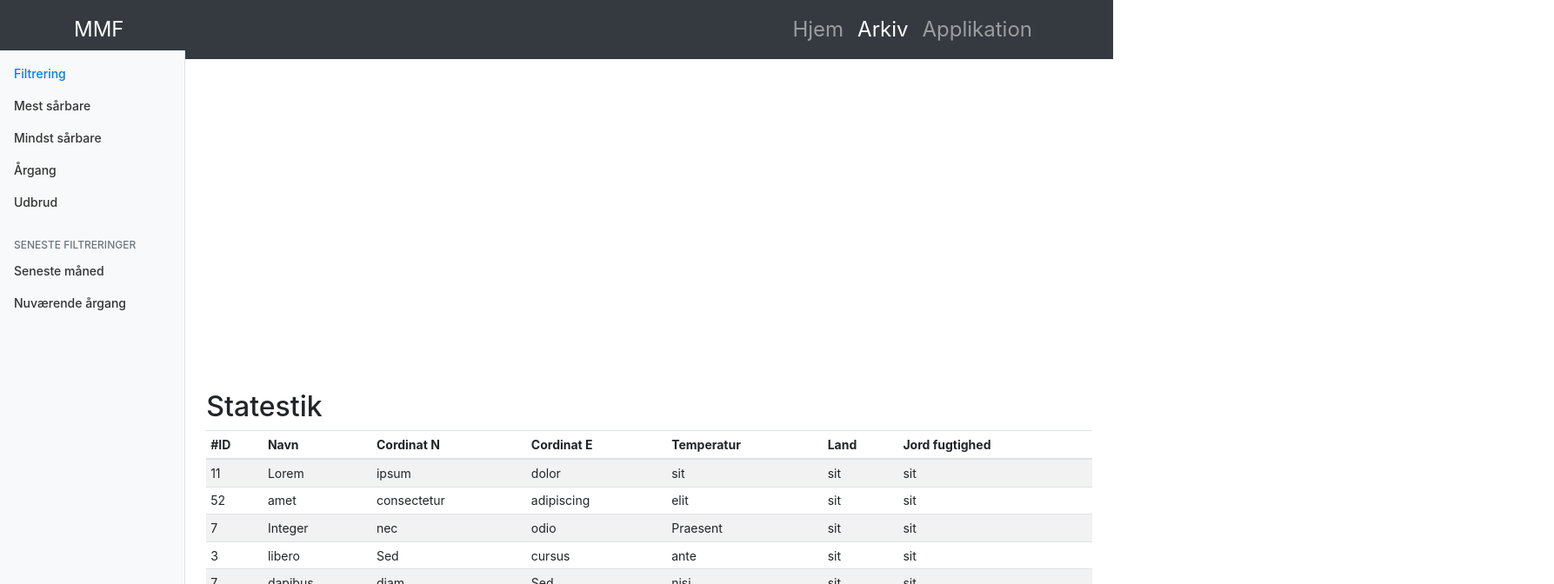
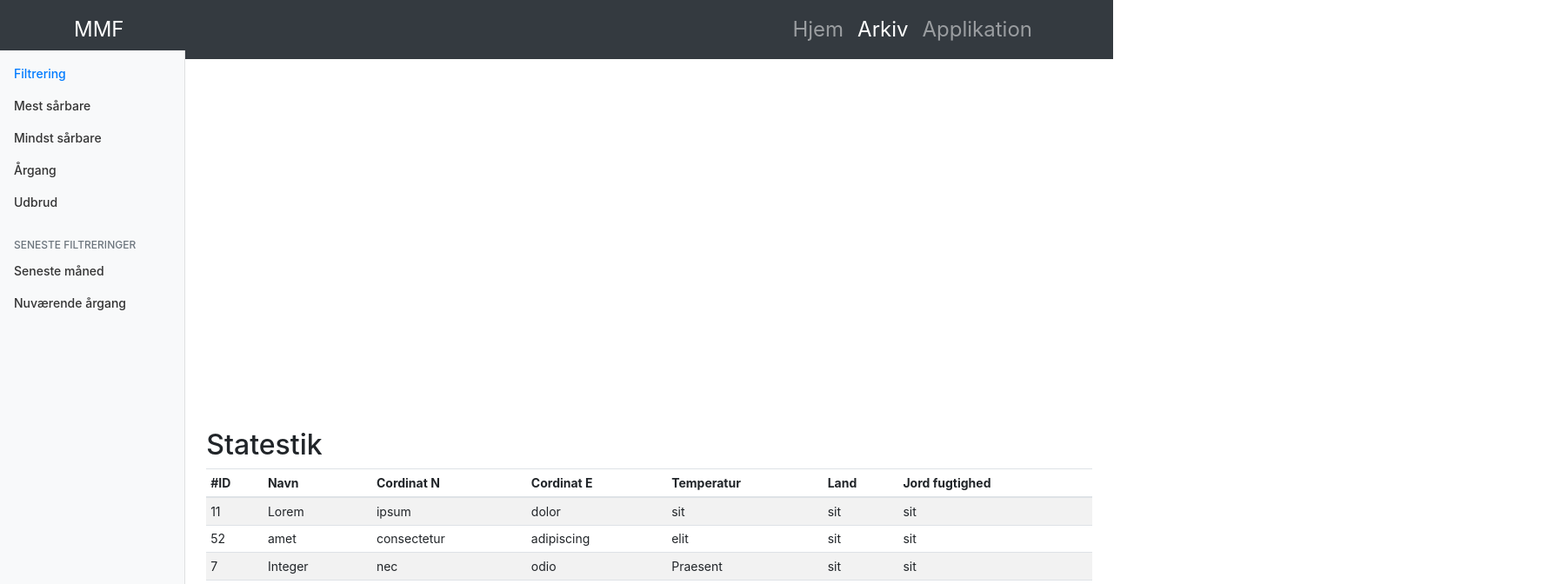
Before and after one commit to sjory3/5UgersProjekt, an Angular app in the folder MMF/: page /archive in a window 1280 px wide. Shown: the top 672 px of the page at 87% size, 1787 px wide, since content can reach past the window. Built offline with nearby package versions, Linux system fonts and the light colour scheme; some icons are missing.

Commit message:
component made and alternated

```diff
--- a/MMF/src/app/app.module.ts
+++ b/MMF/src/app/app.module.ts
@@ -7,6 +7,7 @@ import { AppComponent } from './app.component';
 import { FrontPageComponent } from './front-page/front-page.component';
 import { ArchiveComponent } from './archive/archive.component';
 import { ApplicationComponent } from './application/application.component';
+import { GraphComponent } from './graph/graph.component';
 
 
 @NgModule({
@@ -14,7 +15,8 @@ import { ApplicationComponent } from './application/application.component';
     AppComponent,
     FrontPageComponent,
     ArchiveComponent,
-    ApplicationComponent
+    ApplicationComponent,
+    GraphComponent
   ],
   imports: [
     BrowserModule,
--- a/MMF/src/app/archive/archive.component.css
+++ b/MMF/src/app/archive/archive.component.css
@@ -91,3 +91,9 @@ body {
 
   .border-top { border-top: 1px solid #e5e5e5; }
   .border-bottom { border-bottom: 1px solid #e5e5e5; }
+
+  .canvasStyle{
+    width : 1550px !important;
+    height : 400px !important;
+    margin-top: 4.5rem !important;
+  }
--- a/MMF/src/app/archive/archive.component.html
+++ b/MMF/src/app/archive/archive.component.html
@@ -1,4 +1,5 @@
 <html lang="en">
+
 <head>
   <meta charset="utf-8">
   <meta name="viewport" content="width=device-width, initial-scale=1, shrink-to-fit=no">
@@ -95,7 +96,7 @@
 
 
 
-          <canvas class="my-4" id="myChart" width="900" height="380"></canvas>
+        <canvas class="canvasStyle" id="myChart"></canvas>
 
         <h2>Statestik</h2>
         <div class="table-responsive">
@@ -213,7 +214,9 @@
   <!-- Bootstrap core JavaScript
     ================================================== -->
   <!-- Placed at the end of the document so the pages load faster -->
-    <script src="https://code.jquery.com/jquery-3.2.1.slim.min.js" integrity="sha384-KJ3o2DKtIkvYIK3UENzmM7KCkRr/rE9/Qpg6aAZGJwFDMVNA/GpGFF93hXpG5KkN" crossorigin="anonymous"></script>
+  <script src="https://code.jquery.com/jquery-3.2.1.slim.min.js"
+    integrity="sha384-KJ3o2DKtIkvYIK3UENzmM7KCkRr/rE9/Qpg6aAZGJwFDMVNA/GpGFF93hXpG5KkN"
+    crossorigin="anonymous"></script>
   <script>window.jQuery || document.write('<script src="../../../../assets/js/vendor/jquery-slim.min.js"><\/script>')</script>
   <script src="../../../../assets/js/vendor/popper.min.js"></script>
   <script src="../../../../dist/js/bootstrap.min.js"></script>
@@ -256,4 +259,5 @@
     });
   </script>
 </body>
+
 </html>
--- /dev/null
+++ b/MMF/src/app/graph/graph.component.css
@@ -0,0 +1,4 @@
+#chart {
+  max-width: 650px;
+  margin: 35px auto;
+}
--- /dev/null
+++ b/MMF/src/app/graph/graph.component.html
@@ -0,0 +1,6 @@
+<div id="chart">
+    <apx-chart [series]="chartOptions.series" [chart]="chartOptions.chart" [xaxis]="chartOptions.xaxis"
+        [dataLabels]="chartOptions.dataLabels" [grid]="chartOptions.grid" [stroke]="chartOptions.stroke"
+        [title]="chartOptions.title" [labels]="chartOptions.labels" [annotations]="chartOptions.annotations">
+    </apx-chart>
+</div>
--- /dev/null
+++ b/MMF/src/app/graph/graph.component.ts
@@ -0,0 +1,15 @@
+import { Component, OnInit } from '@angular/core';
+
+@Component({
+  selector: 'app-graph',
+  templateUrl: './graph.component.html',
+  styleUrls: ['./graph.component.css']
+})
+export class GraphComponent implements OnInit {
+
+  constructor() { }
+
+  ngOnInit(): void {
+  }
+
+}
--- a/MMF/src/polyfills.ts
+++ b/MMF/src/polyfills.ts
@@ -52,6 +52,7 @@
  *
  */
 
+import "core-js/proposals/reflect-metadata";
 /***************************************************************************************************
  * Zone JS is required by default for Angular itself.
  */
```
Also changed, not shown: 1 other file (tests, documents, lock files or other folders). Lines whose indentation alone changed are shown as unchanged.
